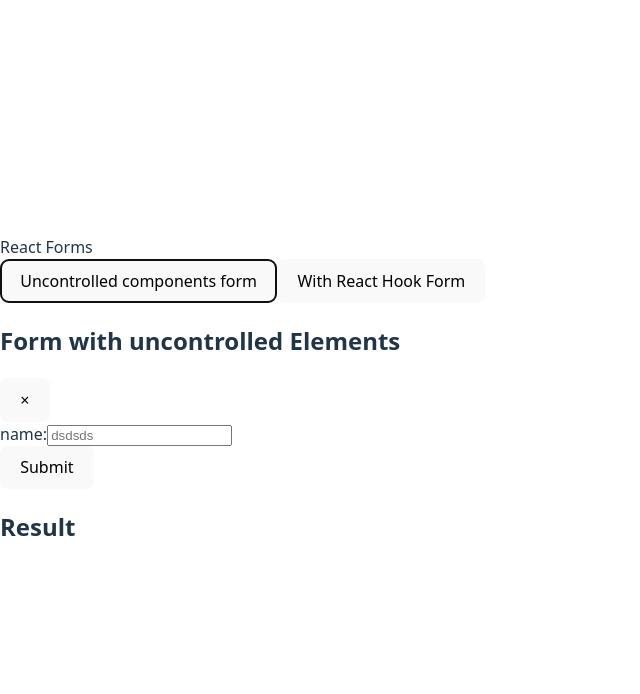
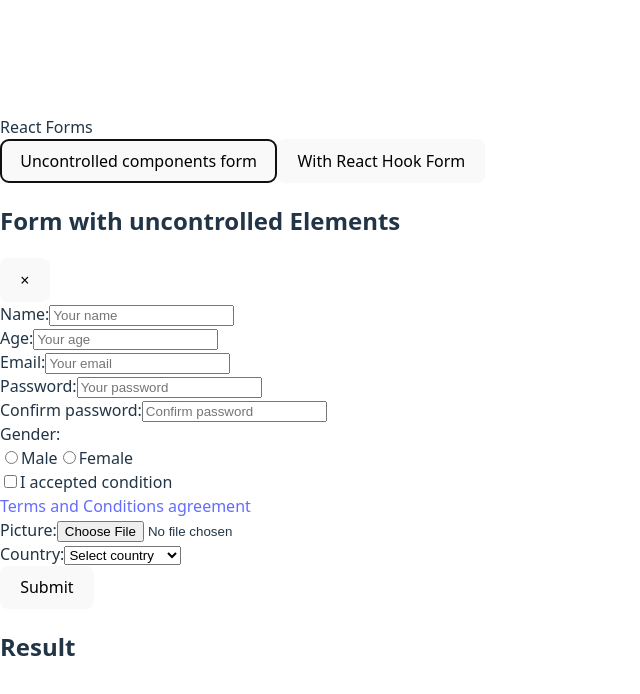
Before and after one commit to morven2018/react-learn, a React (Vite) app: page / in a window 1280 px wide. Both pictures are taken after a click on the button "Uncontrolled components form". Shown: the top 694 px of the page, without its empty margins (0-640 px from the left). Built offline with nearby package versions, Linux system fonts and the light colour scheme.

Commit message:
feat: add uncontroled from

```diff
--- a/src/components/forms/uncontrolled.tsx
+++ b/src/components/forms/uncontrolled.tsx
@@ -1,34 +1,182 @@
-import React, { useRef } from 'react';
+import React, { useRef, useState } from 'react';
 import style from './form.module.scss';
+import { z } from 'zod';
+import { countries } from '../../shared/constants/countries';
+
+import {
+  formSchema,
+  FormData as FormDataSchema,
+} from '../../schemas/formSchema';
 
 type UncontrolledFormProps = {
-  onSubmitSuccess: (name: string) => void;
+  onSubmitSuccess: (data: FormDataSchema) => void;
 };
 
 function UncontrolledForm({
   onSubmitSuccess,
 }: Readonly<UncontrolledFormProps>) {
-  const inputRef = useRef<HTMLInputElement>(null);
+  const formRef = useRef<HTMLFormElement>(null);
+  const [errors, setErrors] = useState<
+    Partial<Record<keyof FormDataSchema, string>>
+  >({});
 
   const handleSubmit = (e: React.FormEvent) => {
     e.preventDefault();
-    const value = inputRef.current ? inputRef.current.value : '';
-    onSubmitSuccess(value);
+
+    if (!formRef.current) return;
+
+    const formData = new FormData(formRef.current);
+
+    const rawData = {
+      name: formData.get('name') as string,
+      age: formData.get('age') ? parseInt(formData.get('age') as string) : NaN,
+      email: formData.get('email') as string,
+      password: formData.get('password') as string,
+      confirmPassword: formData.get('confirmPassword') as string,
+      gender: formData.get('gender') as string,
+      acceptTerms: formData.get('acceptTerms') === 'on',
+      avatar: formData.get('avatar') as unknown as FileList,
+      country: formData.get('country') as string,
+    };
+
+    try {
+      const validatedData = formSchema.parse(rawData);
+      setErrors({});
+      onSubmitSuccess(validatedData);
+    } catch (error) {
+      if (error instanceof z.ZodError) {
+        const newErrors: Partial<Record<keyof FormDataSchema, string>> = {};
+
+        error.issues.forEach((issue) => {
+          const path = issue.path[0] as keyof FormDataSchema;
+          newErrors[path] = issue.message;
+        });
+        setErrors(newErrors);
+      }
+    }
   };
 
   return (
-    <form onSubmit={handleSubmit} className="form">
-      <div className={style.form}>
-        <label htmlFor="name">name:</label>
+    <form ref={formRef} onSubmit={handleSubmit} className={style.form}>
+      <div className={style.formGroup}>
+        <label htmlFor="name">Name:</label>
         <input
           type="text"
           id="name"
-          ref={inputRef}
-          className="form-input"
-          placeholder="dsdsds"
+          name="name"
+          className={style.formInput}
+          placeholder="Your name"
         />
+        {errors.name && <span className={style.error}>{errors.name}</span>}
       </div>
-      <button type="submit" className="submit-button">
+
+      <div className={style.formGroup}>
+        <label htmlFor="age">Age:</label>
+        <input
+          type="number"
+          id="age"
+          name="age"
+          className={style.formInput}
+          placeholder="Your age"
+        />
+        {errors.age && <span className={style.error}>{errors.age}</span>}
+      </div>
+
+      <div className={style.formGroup}>
+        <label htmlFor="email">Email:</label>
+        <input
+          type="email"
+          id="email"
+          name="email"
+          className={style.formInput}
+          placeholder="Your email"
+        />
+        {errors.email && <span className={style.error}>{errors.email}</span>}
+      </div>
+
+      <div className={style.formGroup}>
+        <label htmlFor="password">Password:</label>
+        <input
+          type="password"
+          id="password"
+          name="password"
+          className={style.formInput}
+          placeholder="Your password"
+        />
+        {errors.password && (
+          <span className={style.error}>{errors.password}</span>
+        )}
+      </div>
+
+      <div className={style.formGroup}>
+        <label htmlFor="confirmPassword">Confirm password:</label>
+        <input
+          type="password"
+          id="confirmPassword"
+          name="confirmPassword"
+          className={style.formInput}
+          placeholder="Confirm password"
+        />
+        {errors.confirmPassword && (
+          <span className={style.error}>{errors.confirmPassword}</span>
+        )}
+      </div>
+
+      <div className={style.formGroup}>
+        <label>Gender:</label>
+        <div className={style.radioGroup}>
+          <label>
+            <input type="radio" name="gender" value="male" />
+            Male
+          </label>
+          <label>
+            <input type="radio" name="gender" value="female" />
+            Female
+          </label>
+        </div>
+        {errors.gender && <span className={style.error}>{errors.gender}</span>}
+      </div>
+
+      <div className={style.formGroup}>
+        <label className={style.checkboxLabel}>
+          <input type="checkbox" name="acceptTerms" />I accepted condition
+          <br />
+          <a href="#" target="_blank">
+            Terms and Conditions agreement
+          </a>
+        </label>
+        {errors.acceptTerms && (
+          <span className={style.error}>{errors.acceptTerms}</span>
+        )}
+      </div>
+
+      <div className={style.formGroup}>
+        <label htmlFor="avatar">Picture:</label>
+        <input
+          type="file"
+          id="avatar"
+          name="avatar"
+          accept="image/jpeg,image/png"
+        />
+        {errors.avatar && <span className={style.error}>{errors.avatar}</span>}
+      </div>
+
+      <div className={style.formGroup}>
+        <label htmlFor="country">Country:</label>
+        <select id="country" name="country" className={style.formInput}>
+          <option value="">Select country</option>
+          {countries.map((country) => (
+            <option key={country} value={country}>
+              {country}
+            </option>
+          ))}
+        </select>
+        {errors.country && (
+          <span className={style.error}>{errors.country}</span>
+        )}
+      </div>
+
+      <button type="submit" className={style.submitButton}>
         Submit
       </button>
     </form>
```
